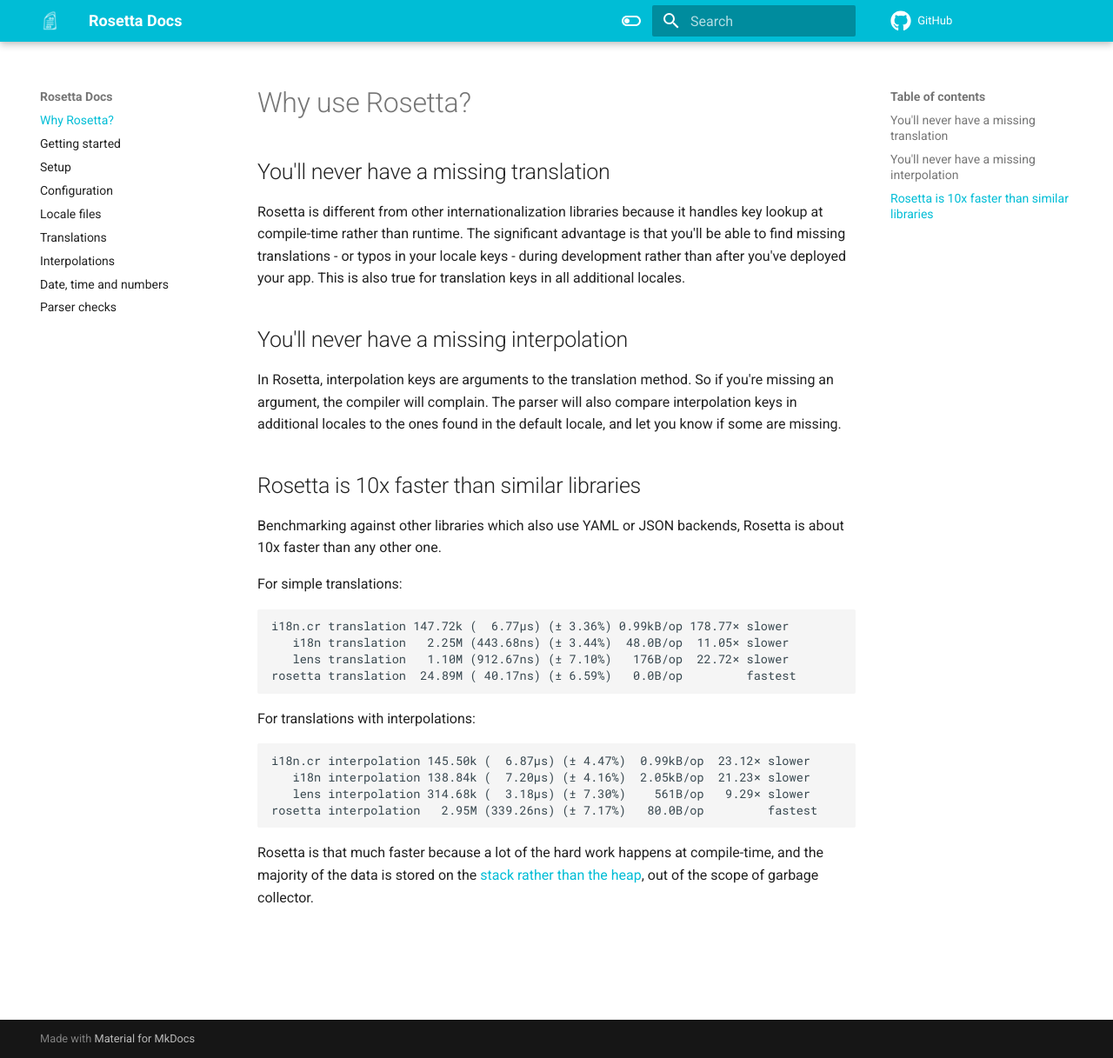
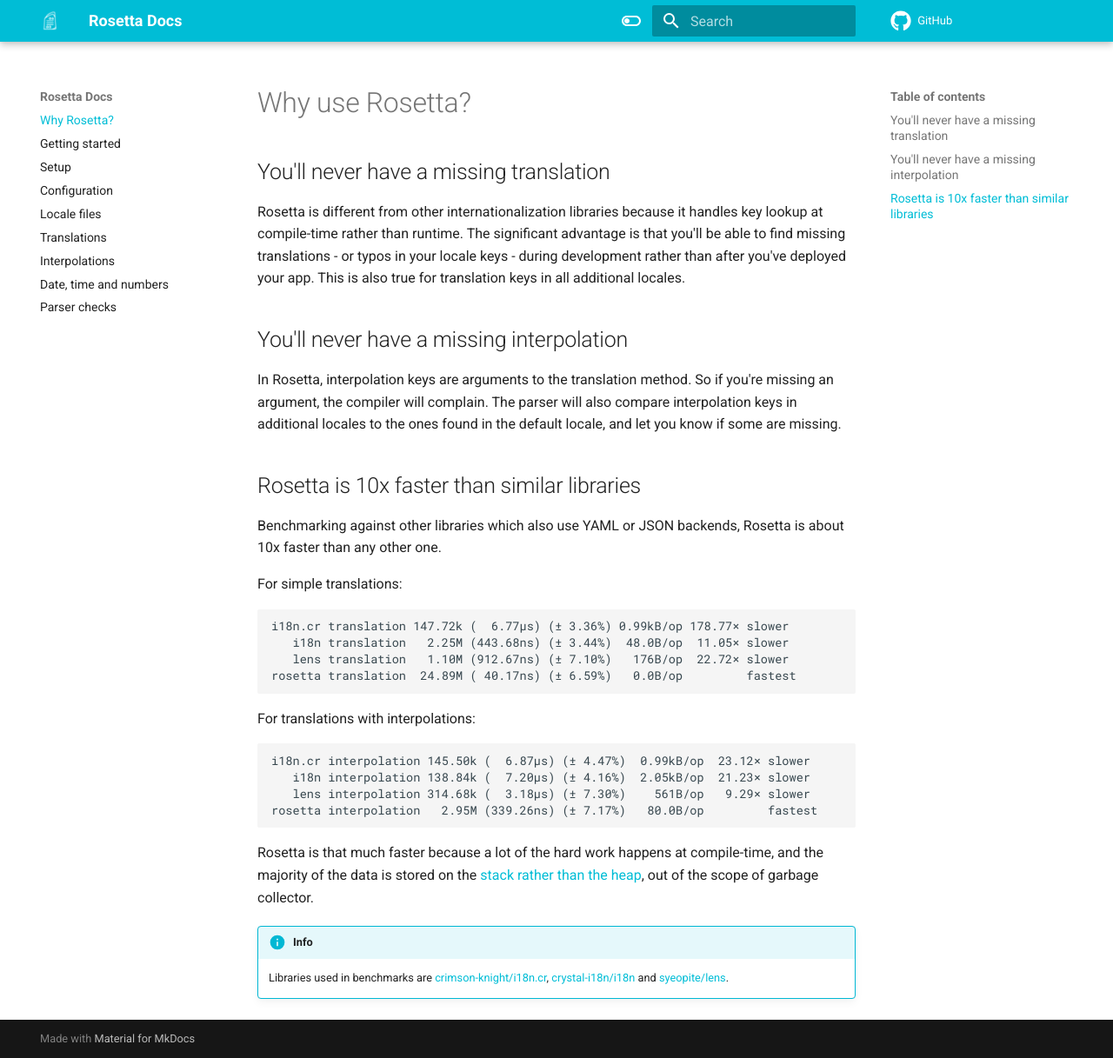
Before and after one commit to wout/rosetta, an MkDocs documentation site: the page built from docs/why_rosetta.md, in a window 1280 px wide and 1217 px high. Shown: the whole window at 87% size. Built offline with MkDocs 1.6.1 and Material for MkDocs 9.7.7, drawn with Linux system fonts in a browser that asks for light colours; comment, search, counter and statistics services are not loaded; the version menu is left out.

Commit message:
docs: add links to libraries used in benchmarks

```diff
--- a/docs/why_rosetta.md
+++ b/docs/why_rosetta.md
@@ -41,3 +41,6 @@
 rather than the
 heap](https://stackoverflow.com/questions/79923/what-and-where-are-the-stack-and-heap),
 out of the scope of garbage collector.
+
+!!! info
+    Libraries used in benchmarks are [crimson-knight/i18n.cr](https://github.com/crimson-knight/i18n.cr), [crystal-i18n/i18n](https://github.com/crystal-i18n/i18n) and [syeopite/lens](https://github.com/syeopite/lens).
```
